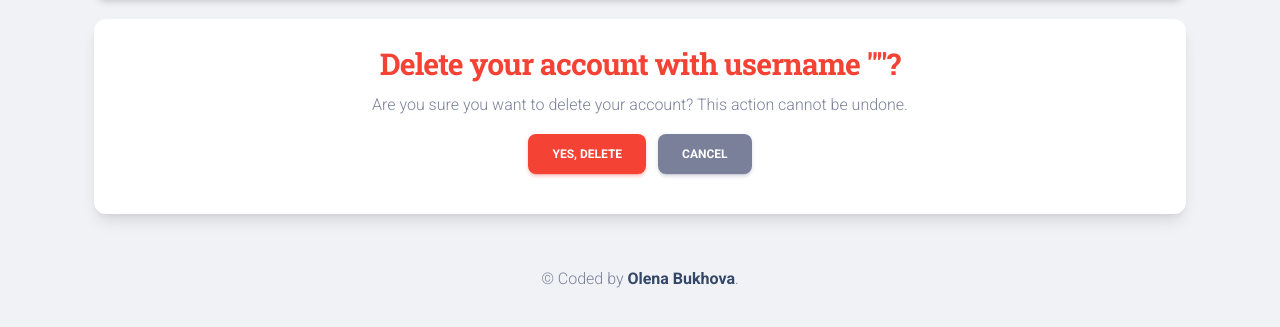
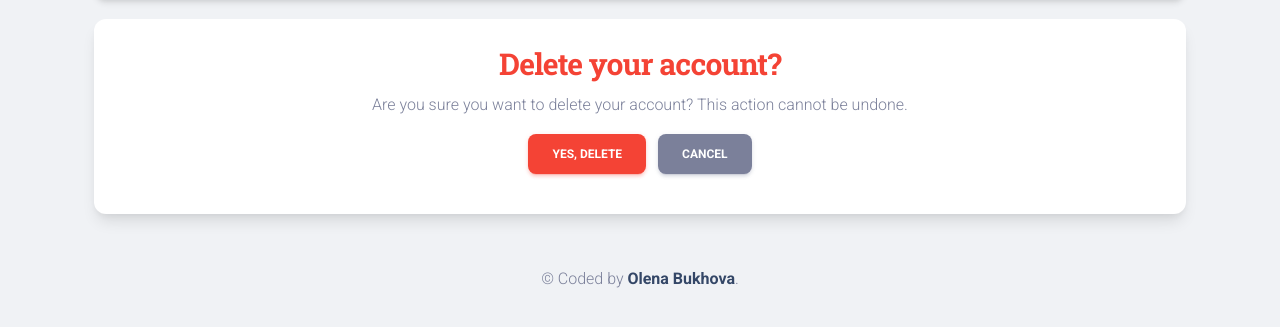
Before and after one commit to buhova/publication-tracking-system, a Django app: page /accounts/delete/ in a window 1280 px wide. Shown: the part 77-404 px from the top of the page. Run offline with Django 5.2, Linux system fonts and the light colour scheme; the visitor is signed in with stand-in values (Sample User, id 1); some libraries are stand-ins or nearby versions.

Commit message:
fix(templates): change cancel button redirect to index and improve text in redactor_confirm_delete

```diff
--- a/templates/home/redactor_confirm_delete.html
+++ b/templates/home/redactor_confirm_delete.html
@@ -4,12 +4,12 @@
 <div class="container mt-5 pt-5">
   <div class="card text-center shadow-lg border-danger">
     <div class="card-body">
-      <h3 class="card-title text-danger">Delete your account with username "{{ redactor.username }}"?</h3>
+      <h3 class="card-title text-danger">Delete your account?</h3>
       <p class="card-text">Are you sure you want to delete your account? This action cannot be undone.</p>
       <form method="post">
         {% csrf_token %}
         <button type="submit" class="btn btn-danger me-2">Yes, delete</button>
-        <a href="{% url 'home:redactor-detail' pk=redactor.id %}" class="btn btn-secondary">Cancel</a>
+        <a href="{% url 'home:index' %}" class="btn btn-secondary">Cancel</a>
       </form>
     </div>
   </div>
```
